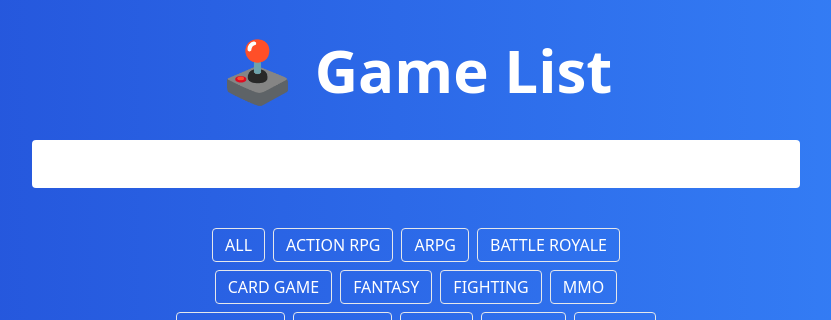
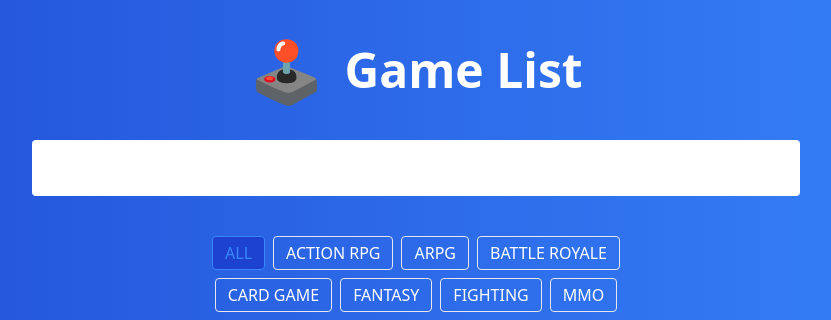
Before and after one commit to 0x7266/game_masters, a React (Vite) app: page / in a window 1280 px wide. Shown: the top 320 px of the page, without its empty margins (224-1055 px from the left). Built offline with nearby package versions, Linux system fonts and the light colour scheme; no server answers.

Commit message:
basic animation

```diff
--- a/package.json
+++ b/package.json
@@ -10,6 +10,7 @@
     "preview": "vite preview"
   },
   "dependencies": {
+    "framer-motion": "^10.12.16",
     "react": "^18.2.0",
     "react-dom": "^18.2.0"
   },
--- a/src/components/GameCard.tsx
+++ b/src/components/GameCard.tsx
@@ -1,8 +1,15 @@
-import { GameType } from "../types";
+import { Game } from "../types";
+import { motion } from "framer-motion";
 
-export default function GameCard(props: GameType) {
+export default function GameCard(props: Game) {
 	return (
-		<div className="bg-am-blue-lighter max-w-sm rounded-xl overflow-hidden shadow-lg flex flex-col justify-between">
+		<motion.div
+			layout
+			animate={{ opacity: 1 }}
+			initial={{ opacity: 0 }}
+			exit={{ opacity: 0 }}
+			className="bg-am-blue-lighter max-w-sm rounded-xl overflow-hidden shadow-lg flex flex-col justify-between"
+		>
 			<img
 				className="w-full"
 				src={props.thumbnail}
@@ -17,6 +24,6 @@ export default function GameCard(props: GameType) {
 					{props.genre}
 				</span>
 			</div>
-		</div>
+		</motion.div>
 	);
 }
--- a/src/components/GameList.tsx
+++ b/src/components/GameList.tsx
@@ -1,8 +1,8 @@
 import { GamesContext } from "../contexts/GamesContext";
 import { useContext } from "react";
-import { useFilter } from "../hooks/useFilter";
 import GameCard from "./GameCard";
 import Loader from "./Loader";
+import { motion, AnimatePresence } from "framer-motion";
 
 export default function GameList() {
 	const { filteredGames, isLoading } = useContext(GamesContext);
@@ -14,16 +14,22 @@ export default function GameList() {
 	}
 	console.log(filteredGames);
 	return (
-		<>
+		<motion.div
+			animate={{ opacity: 1 }}
+			initial={{ opacity: 0 }}
+			exit={{ opacity: 0 }}
+		>
 			{isLoading ? (
 				<Loader />
 			) : (
-				<div className="grid grid-cols-3 gap-3">
-					{filteredGames.games.map((game) => (
-						<GameCard {...game} key={game.id} />
-					))}
-				</div>
+				<motion.div layout className="grid md:grid-cols-3 gap-3">
+					<AnimatePresence>
+						{filteredGames.games.map((game) => (
+							<GameCard {...game} key={game.id} />
+						))}
+					</AnimatePresence>
+				</motion.div>
 			)}
-		</>
+		</motion.div>
 	);
 }
--- a/src/components/Header.tsx
+++ b/src/components/Header.tsx
@@ -1,27 +1,29 @@
-import { useFilter } from "../hooks/useFilter";
 import { genres } from "../utils/genres";
 import { GamesContext } from "../contexts/GamesContext";
 import { useContext } from "react";
 
 export default function Header() {
-	// const { filter } = useFilter();
-	const { filter } = useContext(GamesContext);
+	const { filter, query } = useContext(GamesContext);
 
 	return (
 		<div className="max-w-3xl flex flex-col justify-center items-center gap-10">
-			<div className="logo flex gap-5 items-center">
+			<div className="logo flex flex-row-reverse md:flex-row justify-center md:gap-5 items-center">
 				<div className="text-6xl">🕹</div>
-				<h1 className="text-6xl font-bold">Game List</h1>
+				<h1 className="text-5xl font-bold">Game List</h1>
 			</div>
 			<input
-				className="w-full rounded px-2 py-3 text-black font-semibold"
+				className="w-full rounded px-2 py-3 text-black text-2xl font-semibold"
 				type="text"
 				onChange={filter}
 			/>
 			<div className="w-2/3 flex flex-wrap justify-center gap-2">
 				{genres.map((genre) => (
 					<button
-						className="rounded border px-3 py-1"
+						className={`rounded border px-3 py-1 hover:scale-105 ${
+							query.toLowerCase() === genre.toLowerCase()
+								? "border-am-blue-lighter text-am-blue-lighter bg-am-blue-darker"
+								: ""
+						}`}
 						key={genre}
 						value={genre}
 						onClick={filter}
--- a/src/contexts/GamesContext.tsx
+++ b/src/contexts/GamesContext.tsx
@@ -16,7 +16,7 @@ export const GamesContext = createContext<GamesContextType>({
 		("");
 	},
 	filteredGames: { games: [], status: 100 },
-	query: "",
+	query: "All",
 });
 
 export function GamesContextProvider({ children }: ContextChildrenProps) {
@@ -25,7 +25,7 @@ export function GamesContextProvider({ children }: ContextChildrenProps) {
 		status: 100,
 	});
 	const [isLoading, setIsLoading] = useState<boolean>(true);
-	const [query, setQuery] = useState<string>("");
+	const [query, setQuery] = useState<string>("All");
 
 	async function getGames() {
 		setIsLoading(true);
@@ -52,7 +52,7 @@ export function GamesContextProvider({ children }: ContextChildrenProps) {
 	}, []);
 
 	const filteredGames: Response = useMemo(() => {
-		if (query === "all") {
+		if (query.toLocaleLowerCase() === "all") {
 			return response;
 		}
 		if (genres.includes(query)) {
```
Also changed, not shown: 1 other file (tests, documents, lock files or other folders).
